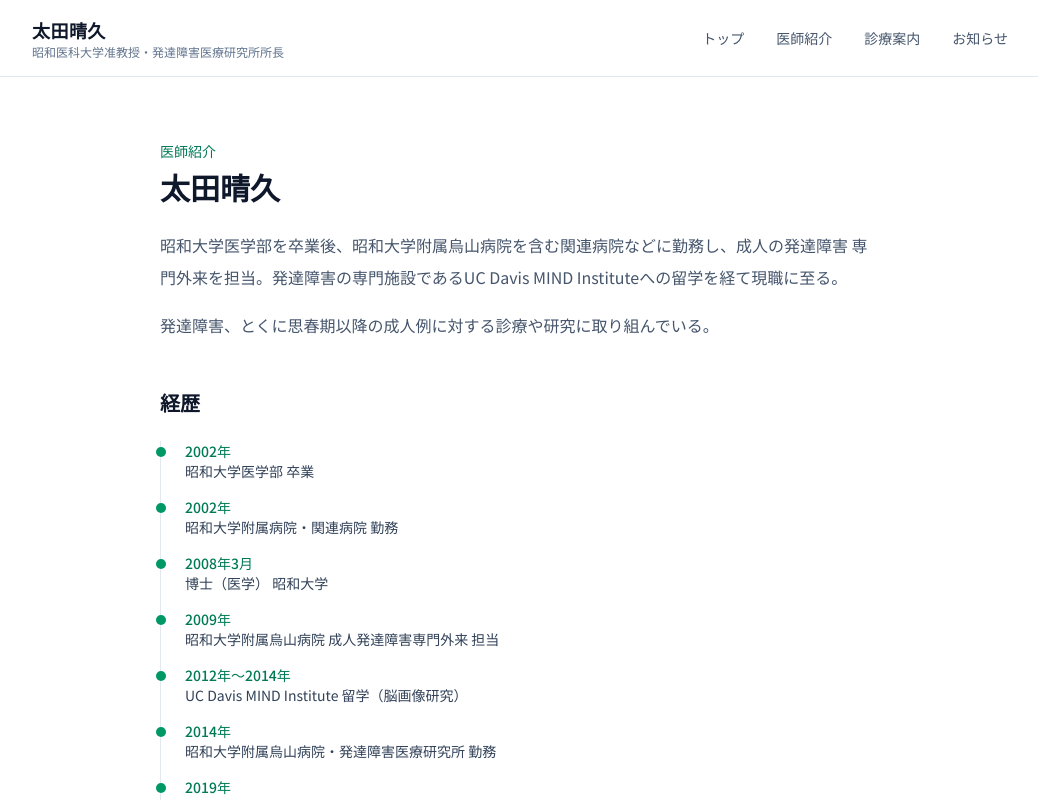
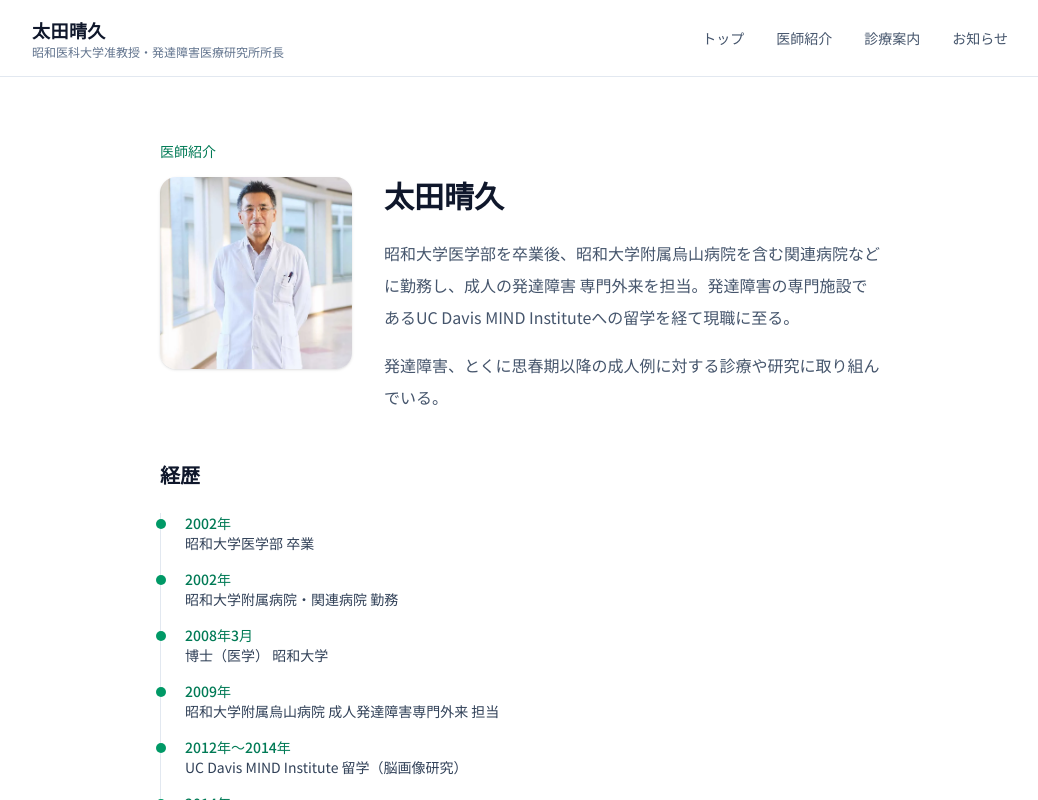
Before and after one commit to Coding-dotcom-cell/Haruhisa-Ota, a Next.js app: page /profile in a window 1280 px wide. Shown: the top 800 px of the page, without its empty margins (120-1158 px from the left). Built offline with nearby package versions, Linux system fonts and the light colour scheme.

Commit message:
Add profile photo

```diff
--- a/src/app/profile/page.tsx
+++ b/src/app/profile/page.tsx
@@ -1,4 +1,5 @@
 import type { Metadata } from "next";
+import Image from "next/image";
 import { site } from "@/lib/site";
 
 export const metadata: Metadata = {
@@ -28,7 +29,18 @@ export default function ProfilePage() {
   return (
     <div className="mx-auto max-w-3xl px-6 py-16">
       <p className="text-sm font-medium text-emerald-700">医師紹介</p>
-      <h1 className="mt-2 text-3xl font-bold text-slate-900">{site.name}</h1>
+
+      <div className="mt-4 flex flex-col gap-8 sm:flex-row sm:items-start">
+        <Image
+          src="/profile.webp"
+          alt={site.name}
+          width={192}
+          height={192}
+          className="h-40 w-40 shrink-0 rounded-2xl object-cover shadow-sm sm:h-48 sm:w-48"
+          priority
+        />
+        <div>
+          <h1 className="text-3xl font-bold text-slate-900">{site.name}</h1>
           <p className="mt-6 text-base leading-8 text-slate-600">
             昭和大学医学部を卒業後、昭和大学附属烏山病院を含む関連病院などに勤務し、成人の発達障害
             専門外来を担当。発達障害の専門施設であるUC Davis MIND Instituteへの留学を経て現職に至る。
@@ -36,6 +48,8 @@ export default function ProfilePage() {
           <p className="mt-4 text-base leading-8 text-slate-600">
             発達障害、とくに思春期以降の成人例に対する診療や研究に取り組んでいる。
           </p>
+        </div>
+      </div>
 
       <section className="mt-12">
         <h2 className="text-xl font-semibold text-slate-900">経歴</h2>
```
Also changed, not shown: public/profile.webp (added). Lines whose indentation alone changed are shown as unchanged.
